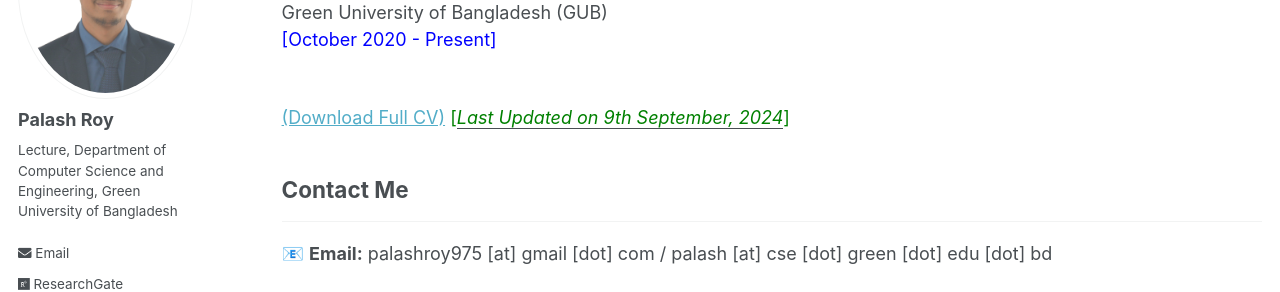
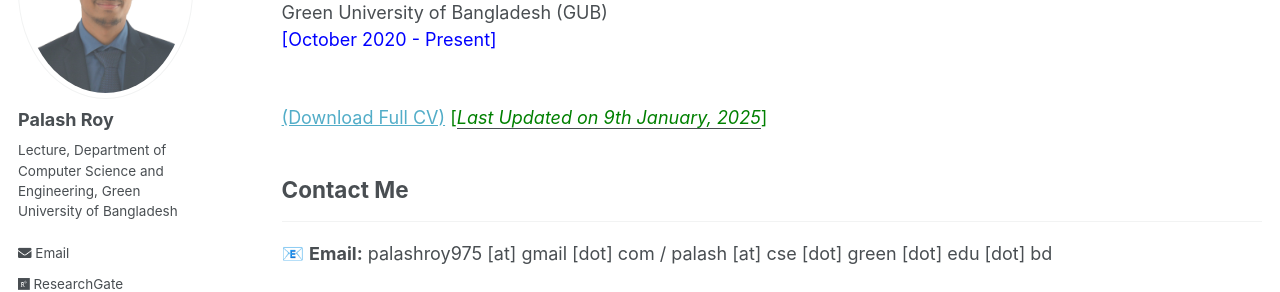
Before and after one commit to PalashRoy975/PalashRoy975.github.io, a Jekyll site: the page built from _pages/cv.md, in a window 1280 px wide and 900 px high, scrolled down 509 px. Shown: the part 153-445 px from the top of the window. Built offline with Jekyll 4.4.1, drawn with Linux system fonts in a browser that asks for light colours.

Commit message:
Update cv.md

```diff
--- a/_pages/cv.md
+++ b/_pages/cv.md
@@ -25,7 +25,7 @@ Green University of Bangladesh (GUB)<br />
 <span style ="color:blue"> [October 2020 - Present] </span>
 <br /><br />
 
-[(Download Full CV)](https://PalashRoy975.github.io/files/Palash_Roy_CV_Updated_09_09_2024.pdf) <span style ="color:Green"> [<ins>*Last Updated on 9th September, 2024*</ins>] </span>
+[(Download Full CV)](https://PalashRoy975.github.io/files/Palash_Roy_CV_Updated_01_09_2025.pdf) <span style ="color:Green"> [<ins>*Last Updated on 9th January, 2025*</ins>] </span>
 
 ## Contact Me
 -------------
```
